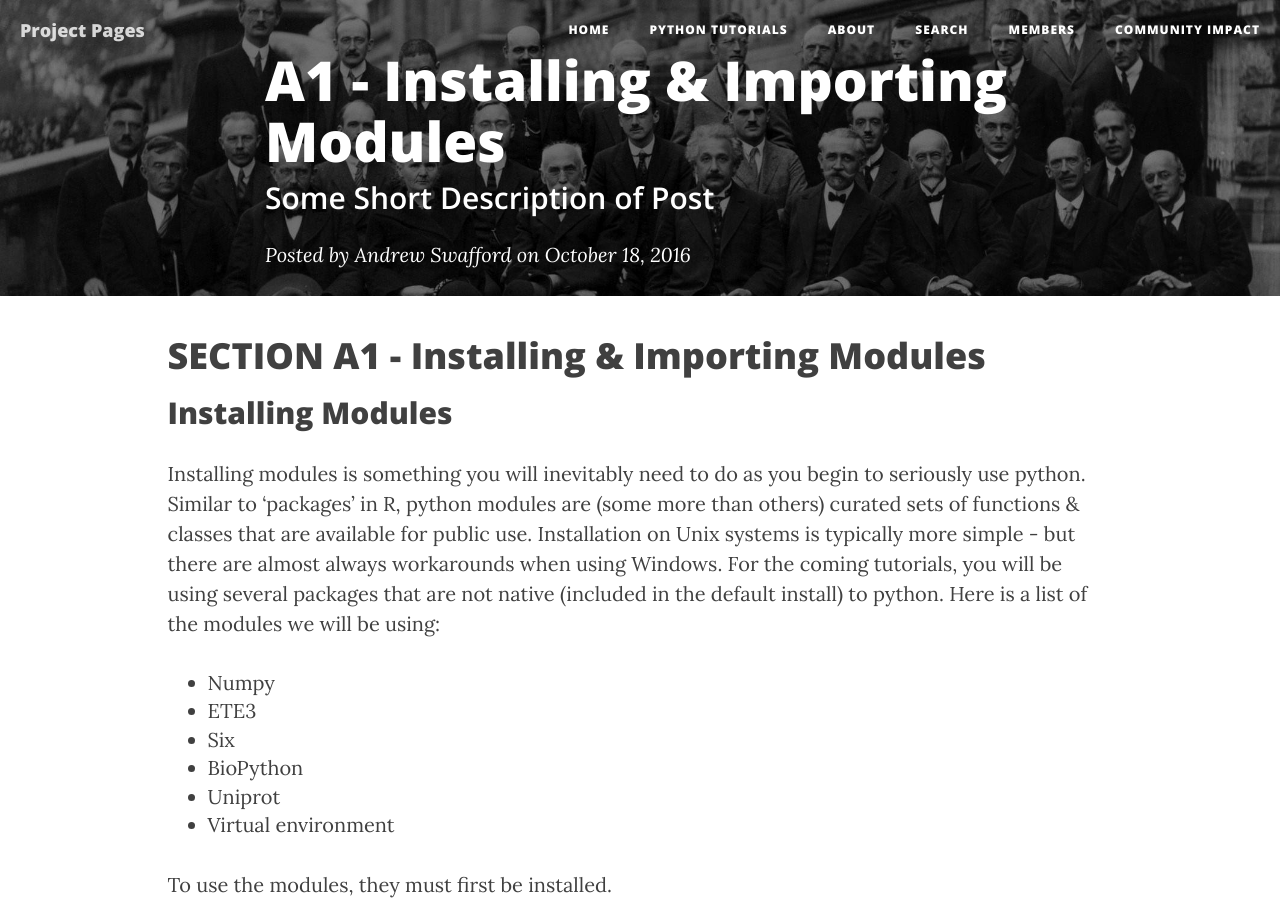
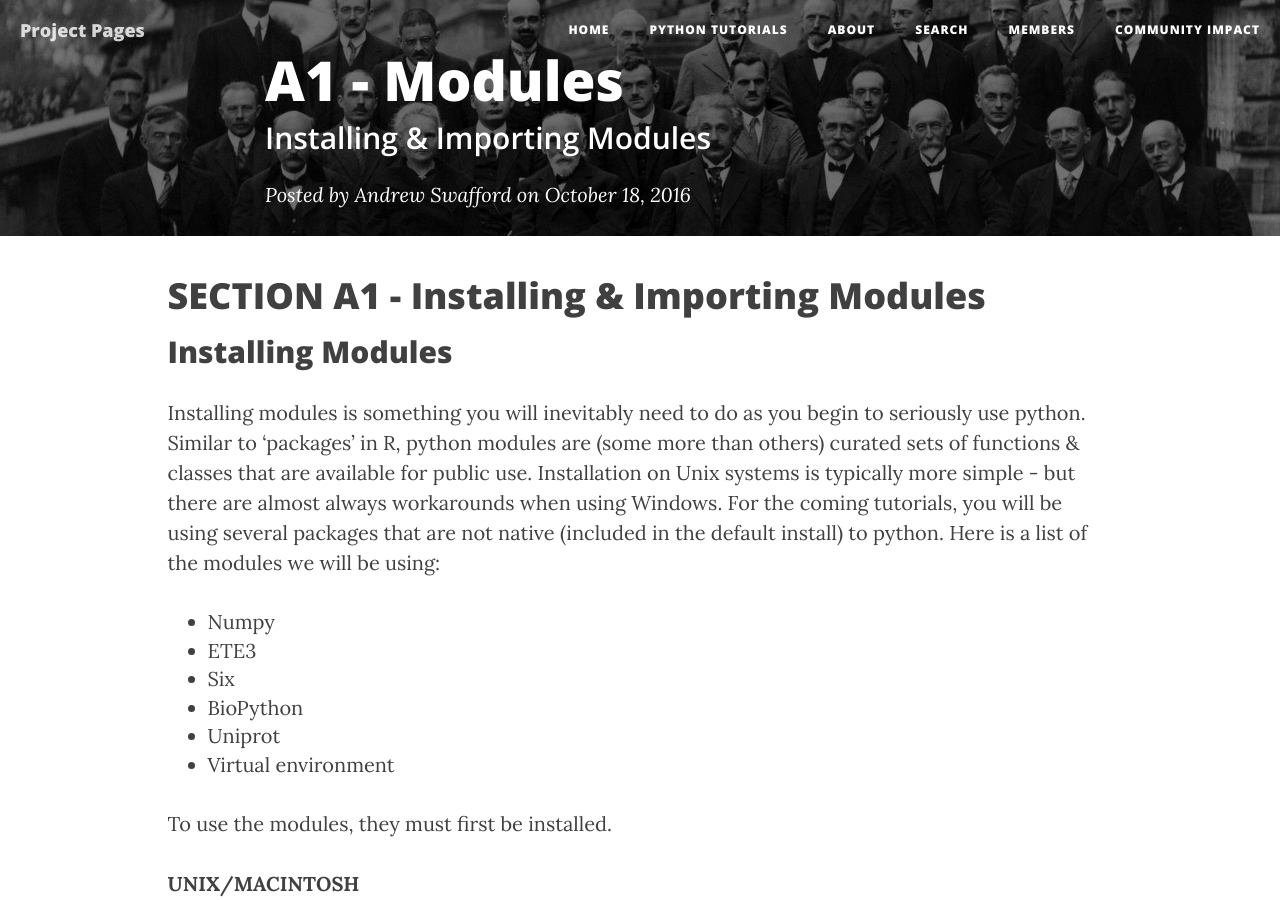
Before and after one commit to A-Swafford/a-swafford.github.io, a Jekyll site: the page built from _posts/2016-10-18-A1.markdown, in a window 1280 px wide and 900 px high. Built offline with Jekyll 4.4.1, drawn with Linux system fonts in a browser that asks for light colours; nearby versions of some CDN libraries; comment, search, counter and statistics services are not loaded.

Commit message:
finalizing markdown

```diff
--- a/_posts/2016-10-18-A1.markdown
+++ b/_posts/2016-10-18-A1.markdown
@@ -1,9 +1,9 @@
 ---
 layout:     post
-title:      A1 - Installing & Importing Modules
+title:      A1 - Modules
 author:     Andrew Swafford
 tags: 		python tutorial
-subtitle:  	Some Short Description of Post
+subtitle:  	Installing & Importing Modules
 category:  pythonTuts
 ---
 # SECTION A1 - Installing & Importing Modules
```
